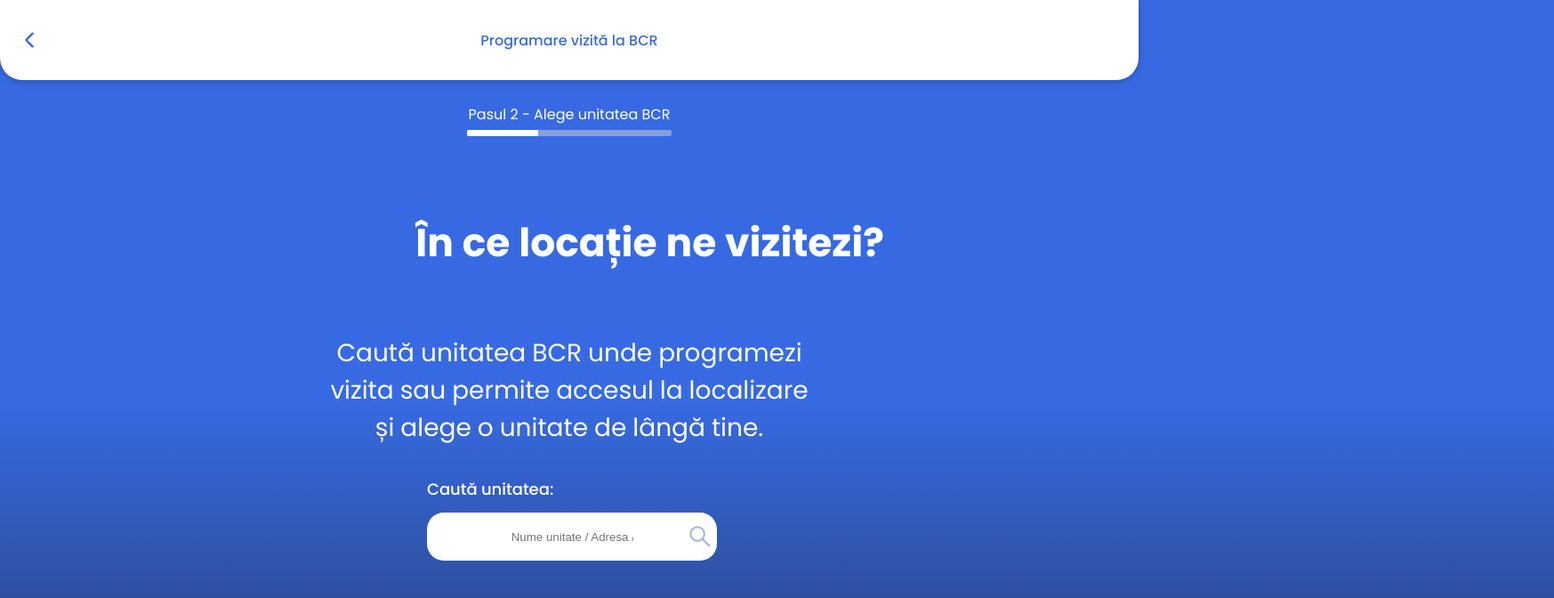
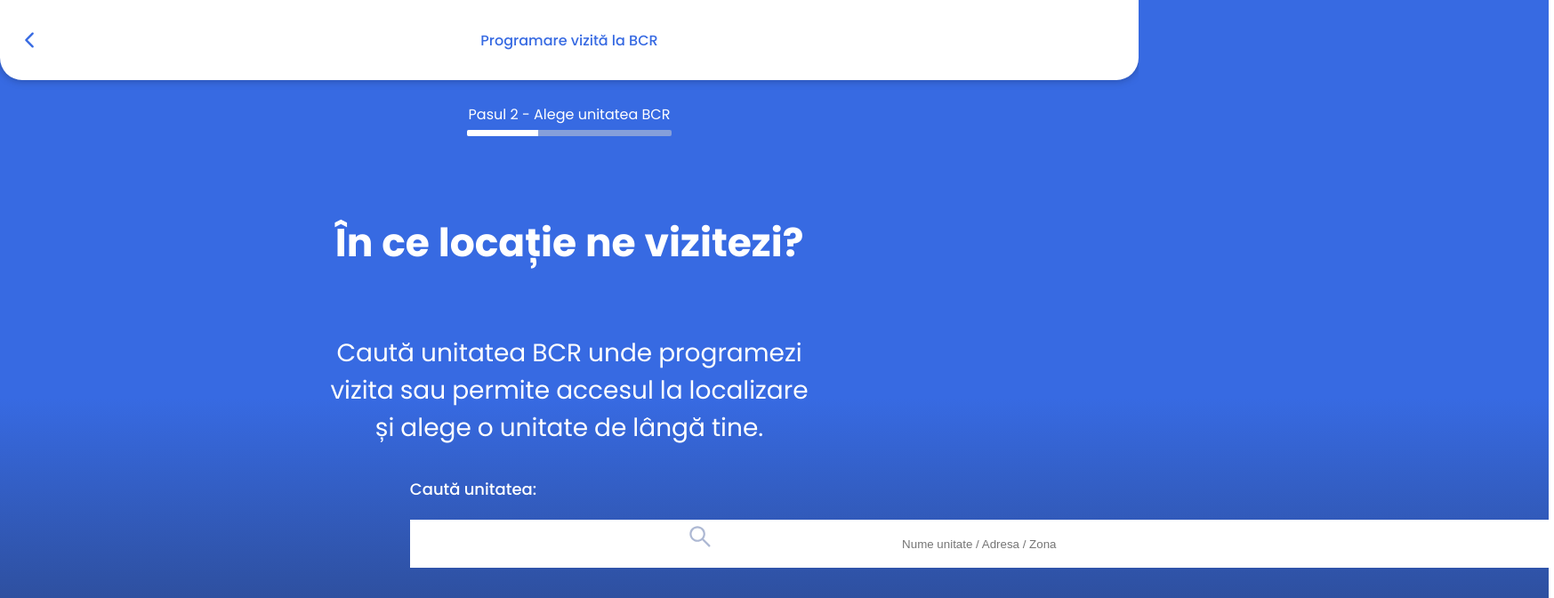
Before and after one commit to andreiv03/bcr-scheduling-page, a Next.js app: page / in a window 1280 px wide. Shown: the top 672 px of the page at 89% size, 1747 px wide, since content can reach past the window. Built offline with nearby package versions, Linux system fonts and the light colour scheme.

Commit message:
Animations beta version

```diff
--- a/components/searchbar.tsx
+++ b/components/searchbar.tsx
@@ -3,15 +3,17 @@
 import { AiOutlineSearch } from "react-icons/ai";
 const SearchBar: React.FC = () => {
   const [value, setValue] = useState("");
+  const [position,setPosition] = useState(false);
   function show(e: React.ChangeEvent<HTMLInputElement>) {
     console.log(value);
     setValue(e!.target!.value);
+    setPosition(true);
+    console.log(position)
   }
   return (
     <main className={styles["title-message"]}>
-      <p className={styles["search-bar"]}>Caută unitatea:</p>
-      <div className={styles["input-bar"]}>
-        {" "}
+     <p className={styles["search-bar"]}>Caută unitatea:</p>
+     { position ?<div className={styles["input-bar"]}>
         <input
           className={styles["input-type"]}
           placeholder="Nume unitate / Adresa / Zona"
@@ -19,7 +21,15 @@
           value={value}
           onChange={show}
         />
-      </div>
+      </div> :<div className={styles["input-bar"]}>
+        <input
+          className={styles["input-type"]}
+          placeholder="Nume unitate / Adresa / Zona"
+          type="text"
+          value={value}
+          onChange={show}
+        />
+      </div>}
 <AiOutlineSearch className={styles["search-loop"]}/>
     </main>
   );
--- a/styles/components/center-text.module.scss
+++ b/styles/components/center-text.module.scss
@@ -26,10 +26,15 @@
 @media only screen and (min-width:778px){
         .header{
     width: 100%;
-    left: 86.5%;
+    left:50%;
+    align-items: center;
+    justify-content: center;
+    text-align: center;
     top: calc(30%);
     font-size: 44px;
     word-spacing: 0.5px;
+    border-left:25%;
+    border-right:25%;
         }
 
         .header-description {
@@ -43,6 +48,7 @@
             text-align: center;
                 }
 
+
     }
 
 
--- a/styles/components/search-bar.module.scss
+++ b/styles/components/search-bar.module.scss
@@ -26,6 +26,10 @@
     justify-content: center;
     display: flex;
     align-items: center;
+
+}
+.animation {
+    animation: moveUp 1s ease-in-out infinite;
 }
 
 .input-type{
@@ -51,7 +55,7 @@
 @media only screen and (min-width:778px){
     .search-bar{
         width: 92%;
-        left: 83.5%;
+        left: 82%;
         transform: translateX(-50%);
         top: calc(67%);
         align-items: center;
@@ -65,8 +69,8 @@
     }
     .input-bar{
         top:72%;
-        width:25.5%;
-        left:37.5%;
+        width:28.5%;
+        left:36%;
 
         background-color: rgba($color: white, $alpha: 1);
         height: 54px;
@@ -76,6 +80,11 @@
         display: flex;
         align-items: center;
         border-radius: 19px;
+        transition: all 0.5s ease-in-out;
+        &:hover {
+            transform: scale(1.2);
+          }
+          animation: my-animation 2s linear infinite;
     }
 
     .input-type{
@@ -97,4 +106,16 @@
         align-items: center;
     }
 
+
+
 }
+@keyframes moveUp {
+    from {
+      // Set the starting position of the element
+      transform: translateY(0);
+    }
+    to {
+      // Set the ending position of the element
+      transform: translateY(-380px);
+    }
+  }
--- a/styles/components/step-2.module.scss
+++ b/styles/components/step-2.module.scss
@@ -72,6 +72,7 @@
             display: flex;
             border-radius: 2px;
             align-items: center;
+
         }
         .step-bar::after{
             content: "";
--- a/styles/global.scss
+++ b/styles/global.scss
@@ -19,6 +19,7 @@
     color: var(--foreground);
     font-family: "Poppins", sans-serif;
     font-size: 16px;
+    overflow: hidden;
   }
 
   button,
```
